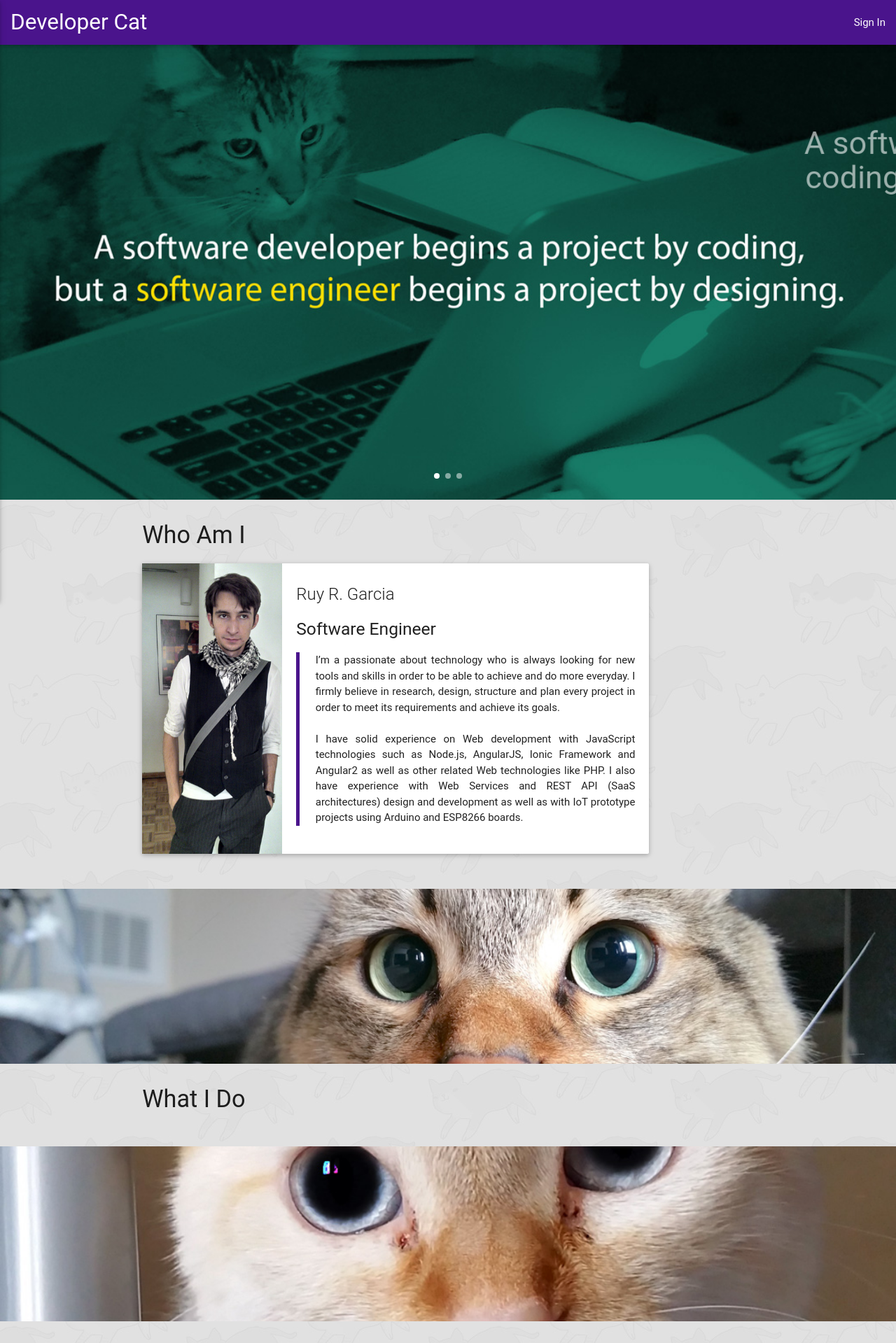
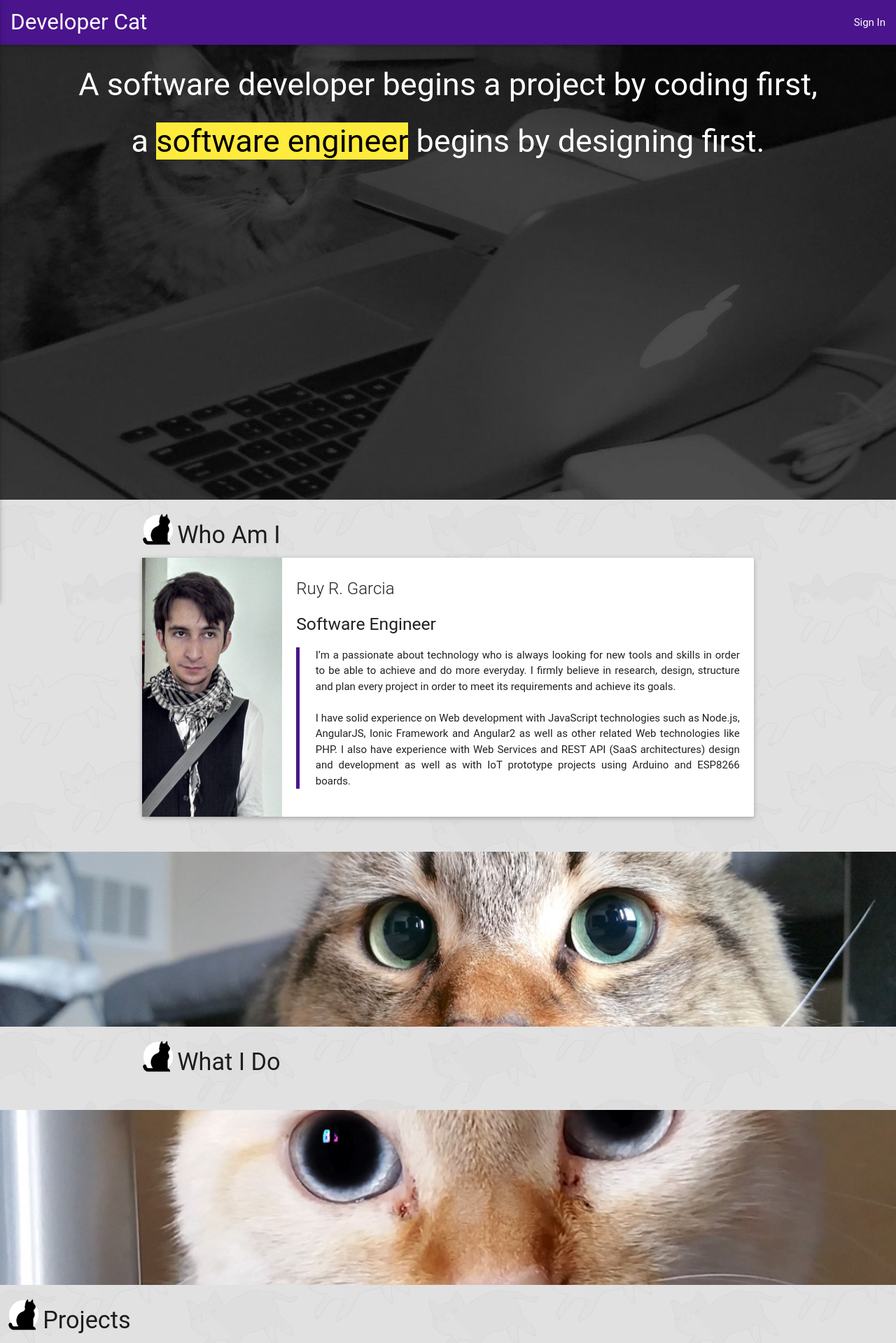
Before and after one commit to rrgarciach/developercat, a Node project: template templates/views/index.hbs in a window 1280 px wide. Shown: the top 1919 px of the page at 70% size. Run offline with Node 20 templates, Linux system fonts and the light colour scheme; the template is opened without the code that fills it, so the values that code supplies are empty; some libraries are stand-ins or nearby versions; some web fonts are replaced; grey boxes are pictures that could not be loaded.

Commit message:
Feature/dc 4 cover page (#1)
* Adjusted carrousel.

* Adjusted card margins.

* Added favicon.

* Adjust in carousel.

* Adjusts in card styles.

* Added About view and route.

* Adde PSD file of logo.

* Added descriptions of what I do cards.

```diff
--- a/public/js/site/index/index.js
+++ b/public/js/site/index/index.js
@@ -1,3 +1,7 @@
 'use strict';
 
 $('.carousel.carousel-slider').carousel({full_width: true});
+
+// setInterval(() => {
+// 	$('.carousel').carousel('next');
+// }, 6000);
--- a/public/styles/site/index.scss
+++ b/public/styles/site/index.scss
@@ -6,23 +6,38 @@
 
   .carousel-slider {
 	height: 650px;
-	background-image: url("../../images/carrousel/01.jpg");
+	background-image: url("../../images/carrousel/bkgr-gray.jpg");
 	background-size: cover;
 	background-position: center;
+
+	.carousel-item {
+	  h1 {
+		font-size: 3em;
+	  }
+	}
+
+  }
+
+  .card-content{
+	&.description {
+	  p {
+		margin-bottom: 1em;
+	  }
+	}
+  }
+
+  .logo-title {
+	height: 3em;
+	float: left;
+	margin: 5px 5px 0 0;
   }
 
   #me {
 	background-image: url("../../images/me.jpg");
-	background-size: cover;
-	background-position: top;
+	background-position: top right;
+	background-repeat: no-repeat;
 	height: 100%;
 	width: 200px;
-  }
-
-  .board {
-	.card-title {
-	  margin-left: 1em;
-	}
   }
 
   .parallax-container {
--- a/routes/index.js
+++ b/routes/index.js
@@ -35,9 +35,10 @@
 exports = module.exports = function (app) {
 	// Views
 	app.get('/', routes.views.index);
+	app.get('/about', routes.views.about);
 	app.get('/blog/:category?', routes.views.blog);
 	app.get('/blog/post/:post', routes.views.post);
-	app.get('/gallery', routes.views.gallery);
+	// app.get('/gallery', routes.views.gallery);
 	app.all('/contact', routes.views.contact);
 
 	// NOTE: To protect a route so that only admins can see it, use the requireUser middleware:
--- a/templates/views/index.hbs
+++ b/templates/views/index.hbs
@@ -2,30 +2,22 @@
 <div id="index">
     <div class="carousel carousel-slider center" data-indicators="true">
         <video autoplay="" loop="" muted="">
-            <source src="http://touchtitans.com/wp-content/uploads/2014/11/video-background.mp4" type="video/mp4">
-            <source src="http://touchtitans.com/wp-content/uploads/2014/11/video-background.webm" type="video/webm">
-            <source src="http://touchtitans.com/wp-content/uploads/2014/11/video-background.ogv" type="video/ogg">
+            <!--<source src="http://touchtitans.com/wp-content/uploads/2014/11/video-background.mp4" type="video/mp4">-->
+            <!--<source src="http://touchtitans.com/wp-content/uploads/2014/11/video-background.webm" type="video/webm">-->
+            <!--<source src="http://touchtitans.com/wp-content/uploads/2014/11/video-background.ogv" type="video/ogg">-->
         </video>
-        <div class="carousel-item white-text" href="#two!">
-            <h1>{{ whatIDo }}</h1>
-        </div>
-        <div class="carousel-item white-text" href="#three!">
-            <h1>A software developer begins a project by coding,
-                but a software engineer begins a project by designing.</h1>
-        </div>
-        <div class="carousel-item white-text" href="#four!">
-            <h2>Fourth Panel</h2>
-            <p class="white-text">This is your fourth panel</p>
+        <div class="carousel-item white-text">
+            <h1>A software developer begins a project by coding first,</h1>
+			<h1>a <span class="yellow black-text">software engineer</span> begins by designing first.</h1>
         </div>
     </div>
 
     <!-- Who am I -->
     <div class="section white">
         <div class="row container">
-            <div class="col s12">
+            <div class="col">
+                <img src="images/logo-navbar.png" class="logo-title">
 				<h4 class="header">Who Am I</h4>
-            </div>
-            <div class="col s10">
                 <div class="card horizontal hoverable">
                     <div class="card-image hide-on-small-only">
                         <div id="me"></div>
@@ -62,17 +54,18 @@
     <div class="section white">
         <div class="row container">
             <div class="col s12">
+                <img src="images/logo-navbar.png" class="logo-title">
                 <h4>What I Do</h4>
             </div>
 			{{# each whatIDo}}
 				<div class="col s12 m6">
-                <div class="card">
+					<div class="card hoverable">
 						<div class="card-image">
 							<img src="images/{{ image }}">
 							<span class="card-title">{{ title }}</span>
 						</div>
-                    <div class="card-content">
-                        <p>{{ description }}</p>
+						<div class="card-content description">
+							{{{ description }}}
 						</div>
 					</div>
 				</div>
@@ -86,23 +79,25 @@
     </div>
 
     <!-- Projects -->
-    <div class="section white board">
+    <div id="board" class="section white">
         <div class="row">
             <div class="col s12">
-                <h4>Projects</h4>
+                <img src="images/logo-navbar.png" class="logo-title">
+                <h4 class="header">Projects</h4>
+				<blockquote>I like to have projects</blockquote>
             </div>
 
             <!-- Backlog -->
 			{{# each projects }}
 					<div class="col s12 m4">
-                <div class="card blue-grey lighten-3">
+						<div class="card blue-grey lighten-3 hoverable">
+							<div class="card-content">
 								<span class="card-title white-text">{{ name }}</span>
-                    <div class="card-content">
 
 								{{# each items }}
-						<div class="card">
+								<div class="card hoverable">
+									<div class="card-content">
 										<span class="card-title">{{ name }}</span>
-                            <div class="card-content">
 										<blockquote>{{ description }}</blockquote>
 										<p>{{ stack }}</p>
 									</div>
@@ -112,44 +107,7 @@
 							</div>
 						</div>
 					</div>
-
 			{{/each}}
-
-            <!--&lt;!&ndash; In Progress &ndash;&gt;-->
-            <!--<div class="col s12 m4">-->
-                <!--<div class="card">-->
-                    <!--<span class="card-title">IN PROGRESS</span>-->
-                    <!--<div class="card-content">-->
-                        <!--<div class="card">-->
-                            <!--<span class="card-title">Jupiter API</span>-->
-                            <!--<div class="card-content">-->
-                                <!--<blockquote>REST API platform to serve multiple mobile and hardware clients to be-->
-                                    <!--integrated as an enterprise ERP system.-->
-                                <!--</blockquote>-->
-                                <!--<p>Related technologies: Node.js, express.js, Ionic Framework, AngularJS, Arduino</p>-->
-                            <!--</div>-->
-                        <!--</div>-->
-                    <!--</div>-->
-                <!--</div>-->
-            <!--</div>-->
-
-            <!--&lt;!&ndash; Done &ndash;&gt;-->
-            <!--<div class="col s12 m4">-->
-                <!--<div class="card">-->
-                    <!--<span class="card-title">DONE</span>-->
-                    <!--<div class="card-content">-->
-                        <!--<div class="card">-->
-                            <!--<span class="card-title">Jupiter API</span>-->
-                            <!--<div class="card-content">-->
-                                <!--<blockquote>REST API platform to serve multiple mobile and hardware clients to be-->
-                                    <!--integrated as an enterprise ERP system.-->
-                                <!--</blockquote>-->
-                                <!--<p>Related technologies: Node.js, express.js, Ionic Framework, AngularJS, Arduino</p>-->
-                            <!--</div>-->
-                        <!--</div>-->
-                    <!--</div>-->
-                <!--</div>-->
-            <!--</div>-->
 
         </div>
     </div>
@@ -163,17 +121,16 @@
     <div id="contact" class="section white board">
         <div class="row container">
             <div class="col s12">
-                <div class="card horizontal">
+                <img src="images/logo-navbar.png" class="logo-title">
+				<h4 class="header">Let's Talk About Your Next Project!</h4>
+                <div class="card horizontal hoverable">
                     <div class="card-image hide-on-small-only">
 						<div id="form-image"></div>
                     </div>
                     <div class="card-stacked">
                         <div class="card-content">
-                            <div class="card-title">
-                                <h5 class="header">Let's Talk About Your Next Project!</h5>
-                            </div>
+                            <div class="card-title"></div>
                             <div class="row">
-
                                 <form class="col s12">
                                     <div class="row">
                                         <div class="input-field col s12">
--- a/templates/views/layouts/default.hbs
+++ b/templates/views/layouts/default.hbs
@@ -54,7 +54,7 @@
                         <a href="#" data-activates="slide-out" class="button-collapse"><i
                                 class="material-icons">menu</i></a>
                         <!-- navbar -->
-                        <a href="#" class="brand-logo">Developer Cat</a>
+						<a href="#" class="brand-logo">Developer Cat</a>
                         <ul id="nav-mobile" class="right hide-on-med-and-down">
 							{{# each navLinks}}
                                 <li {{#ifeq ../section key}}class="active"{{else}}{{/ifeq}}>
@@ -109,10 +109,10 @@
                 <div class="row">
                     <div class="col l6 s12">
                         <h5 class="white-text">Let's get connected</h5>
-                        <a href="https://www.linkedin.com/in/ruy-r-garcia-ch-abb25046"><i class="fa fa-3x white-text fa-linkedin-square"></i></a>
-                        <a href="https://twitter.com/rrgarciach"><i class="fa fa-3x white-text fa-twitter-square"></i></a>
-                        <a href="https://github.com/rrgarciach"><i class="fa fa-3x white-text fa-github-square"></i></a>
-                        <a href="https://bitbucket.org/rrgarciach"><i class="fa fa-3x white-text fa-bitbucket-square"></i></a>
+                        <a href="https://www.linkedin.com/in/ruy-r-garcia-ch-abb25046" target="_blank"><i class="fa fa-3x white-text fa-linkedin-square"></i></a>
+                        <a href="https://twitter.com/rrgarciach" target="_blank"><i class="fa fa-3x white-text fa-twitter-square"></i></a>
+                        <a href="https://github.com/rrgarciach" target="_blank"><i class="fa fa-3x white-text fa-github-square"></i></a>
+                        <a href="https://bitbucket.org/rrgarciach" target="_blank"><i class="fa fa-3x white-text fa-bitbucket-square"></i></a>
                         <!--<a href="mailto:rrgarcia"><i class="fa fa-3x white-text fa-envelope-square"></i></a>-->
                     </div>
                     <div class="col l4 offset-l2 s12">
@@ -129,7 +129,7 @@
             </div>
             <div class="footer-copyright">
                 <div class="container">
-                    Ruy Rodrigo Garcia Chavez © 2016. All rights Reserved.
+                    Ruy Rodrigo Garcia Chavez © 2016. All rights reserved.
                 </div>
             </div>
         </footer>
```
Also changed, not shown: routes/views/about.js (added, +14 -0 lines), routes/views/index.js (+70 -16 lines), templates/views/about.hbs (added, +37 -0 lines), public/favicon.ico, public/images/carrousel/01.jpg (deleted), public/images/carrousel/bkgr-gray.jpg (added), public/images/carrousel/bkgr-teal.jpg (renamed from public/images/carrousel/background.jpg), public/images/logo-navbar.png (added), public/styles/site.css, 1 other file. Lines whose indentation alone changed are shown as unchanged.
